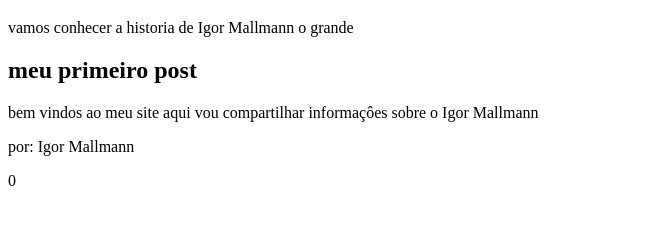
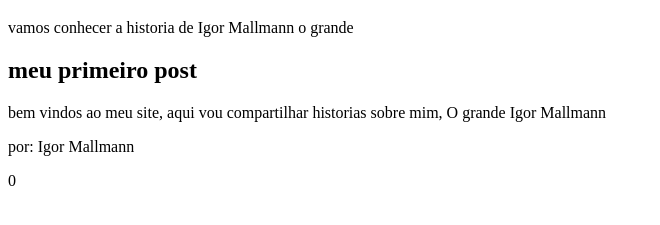
Before and after one commit to igormllnn-star/igorlandia, a plain HTML site: page index.html in a window 1280 px wide. Shown: the part 61-286 px from the top of the page, without its empty margins (0-660 px from the left). Drawn offline with Linux system fonts and the light colour scheme.

Commit message:
terminamos aula 2.

```diff
--- a/index.html
+++ b/index.html
@@ -12,7 +12,7 @@
    </header>
 
     <h2> meu primeiro post</h2>
-    <p> bem vindos ao meu site aqui vou compartilhar informaçôes sobre o Igor Mallmann</p>
+    <p> bem vindos ao meu site, aqui vou compartilhar historias sobre mim, O grande Igor Mallmann</p>
     <p> por: Igor Mallmann</p>
 
 </body>
```
